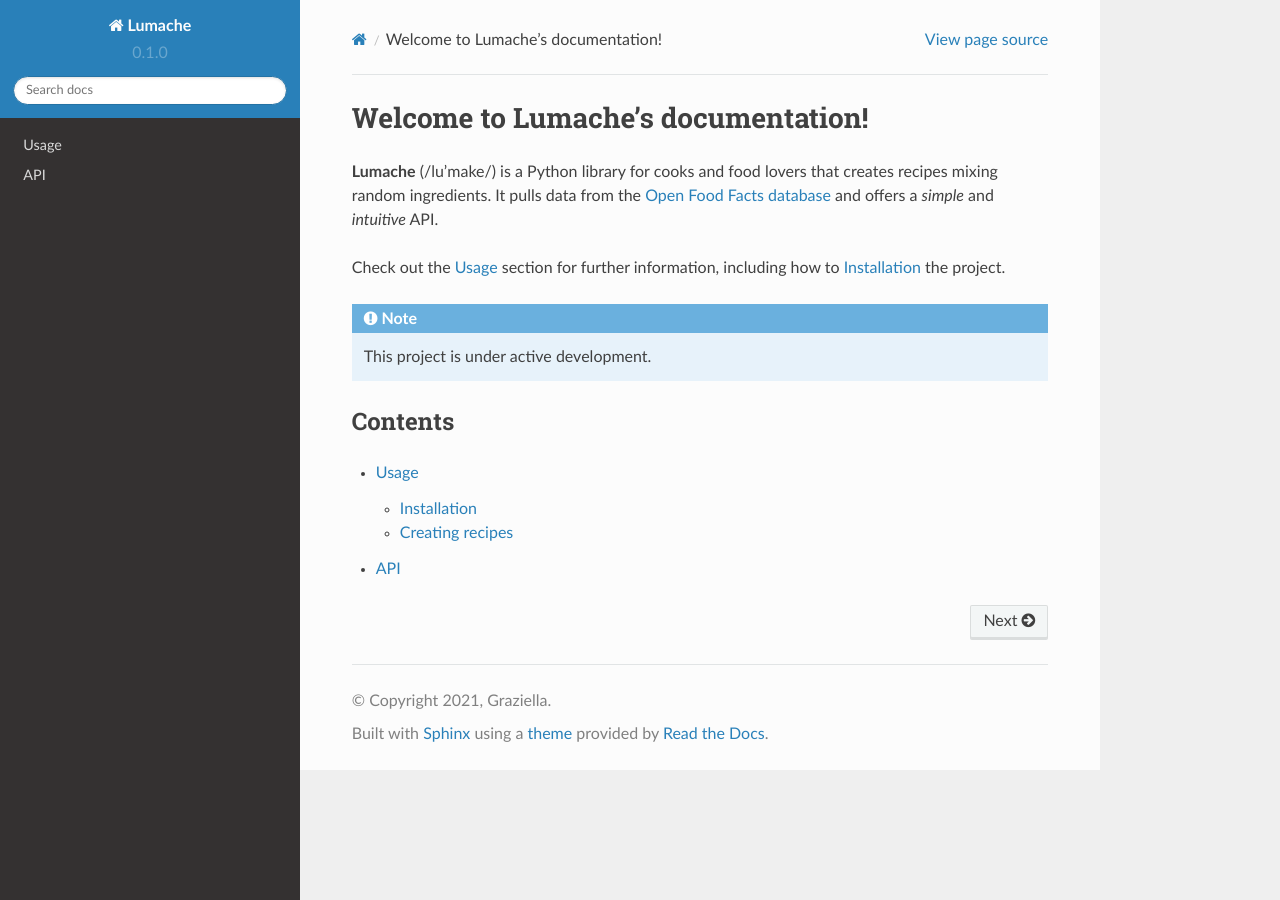
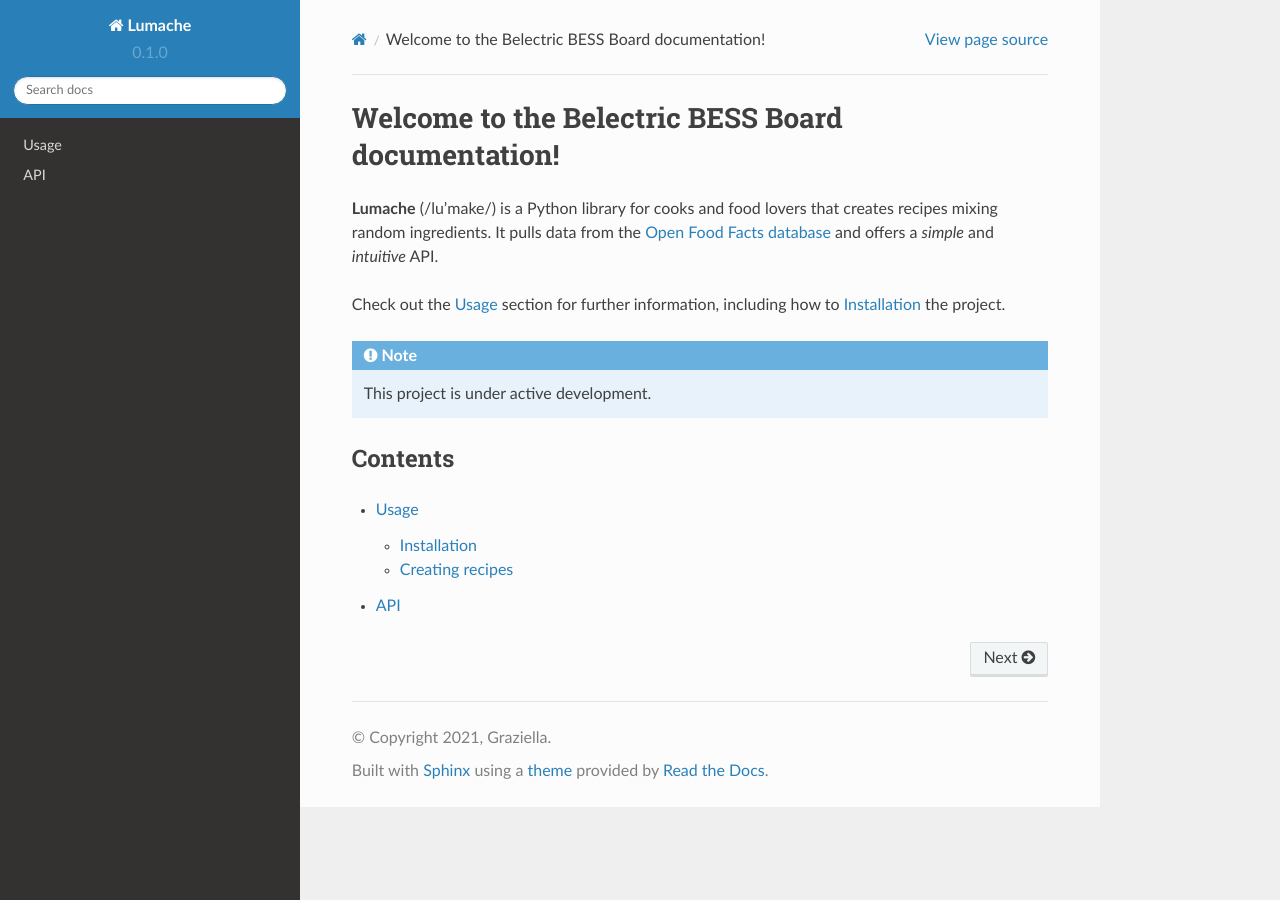
Before and after one commit to lgcookie/belectric_bess_boards_docs, a Sphinx documentation site: the page built from docs/source/index.rst, in a window 1280 px wide. Built offline with Sphinx 7.4.7 and the Read the Docs theme 2.0.0, drawn with Linux system fonts in a browser that asks for light colours.

Commit message:
initial commit

```diff
--- a/docs/source/index.rst
+++ b/docs/source/index.rst
@@ -1,4 +1,4 @@
-Welcome to Lumache's documentation!
+Welcome to the Belectric BESS Board documentation!
 ===================================
 
 **Lumache** (/lu'make/) is a Python library for cooks and food lovers
```
